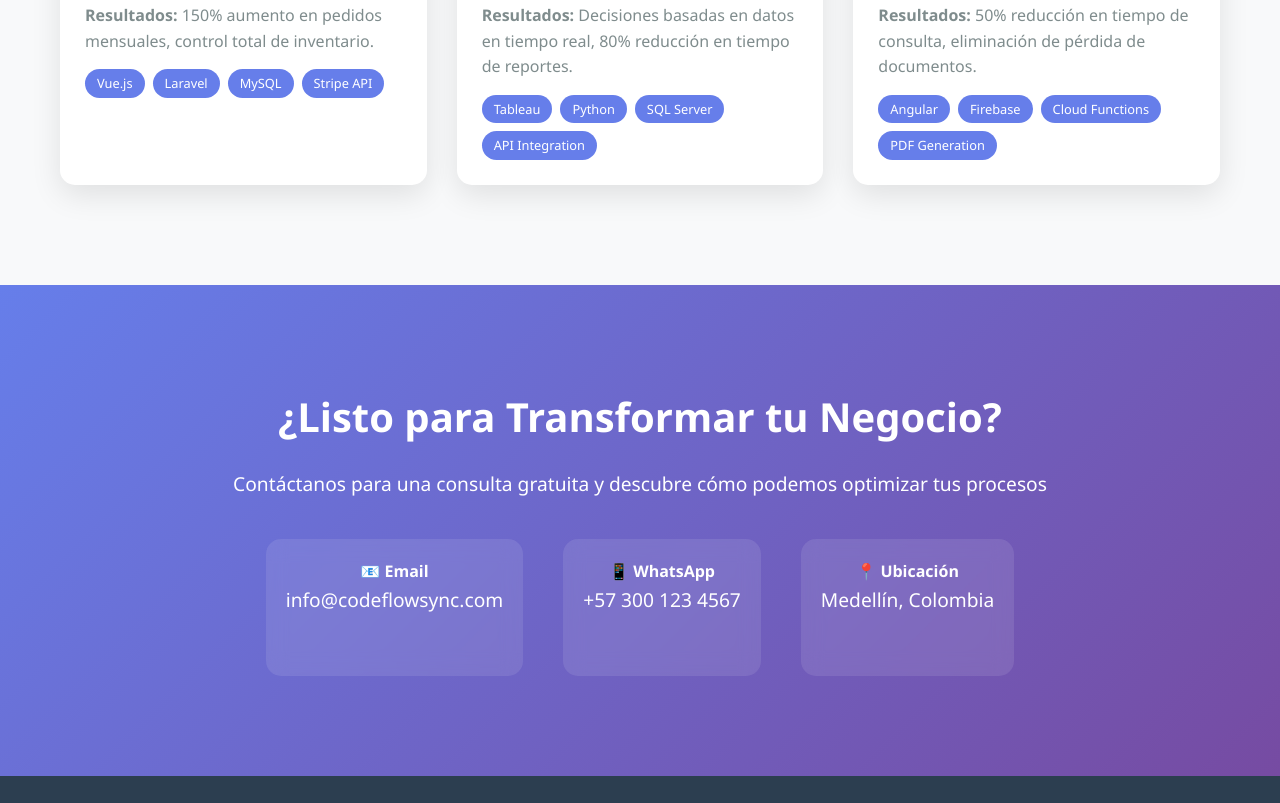
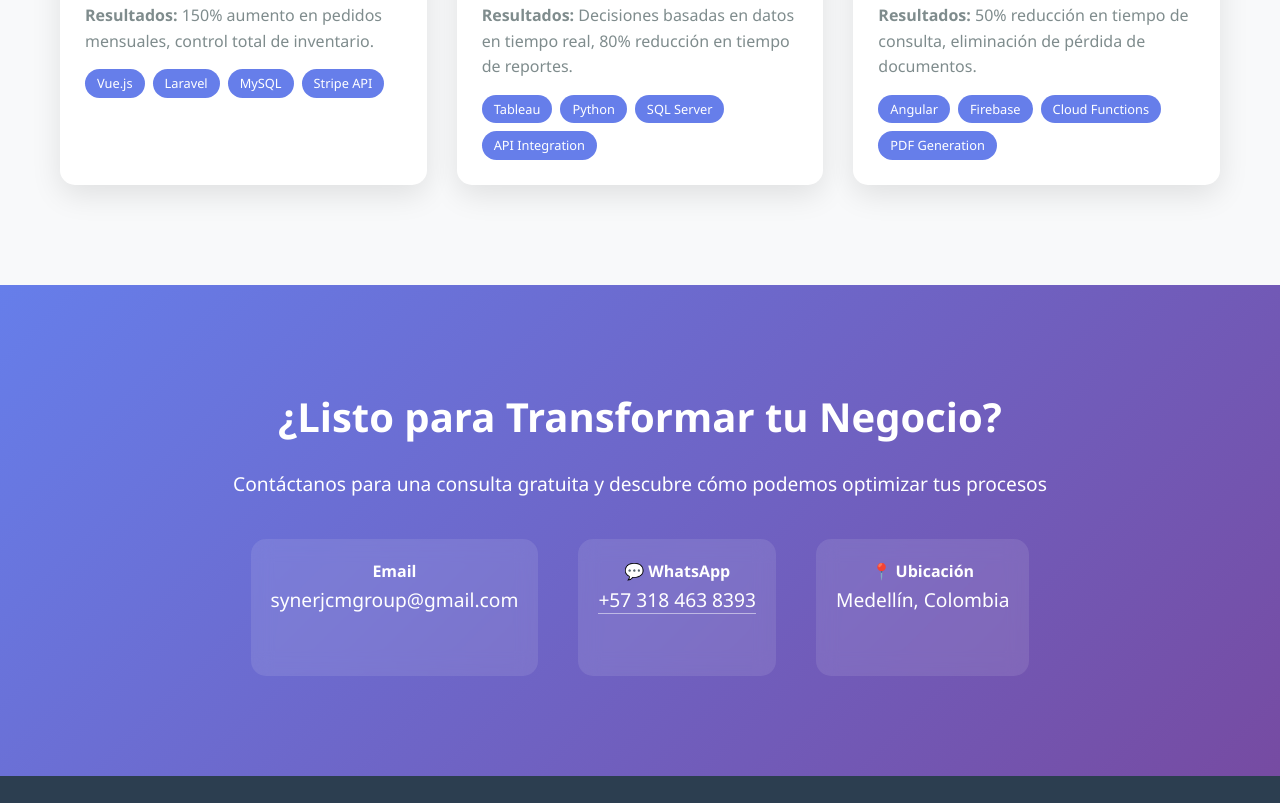
Before and after one commit to juansuarez16/CFS, a plain HTML site: page index.html in a window 1280 px wide. Shown: the part 2947-3750 px from the top of the page. Drawn offline with Linux system fonts and the light colour scheme.

Commit message:
Ajustes pagina

```diff
--- a/index.html
+++ b/index.html
@@ -354,7 +354,7 @@
                     <ul class="service-features">
                         <li>Aplicaciones web y móviles</li>
                         <li>Sistemas de gestión empresarial</li>
-                        <li>APIs y integraciones</li>
+                        <li>APIs e integraciones</li>
                         <li>Dashboards y reportes</li>
                         <li>Mantenimiento y soporte técnico</li>
                     </ul>
@@ -483,12 +483,12 @@
 
                 <div class="contact-info">
                     <div class="contact-item">
-                        <h4>📧 Email</h4>
-                        <p>info@codeflowsync.com</p>
+                        <h4>Email</h4>
+                        <p>synerjcmgroup@gmail.com</p>
                     </div>
                     <div class="contact-item">
-                        <h4>📱 WhatsApp</h4>
-                        <p>+57 300 123 4567</p>
+                        <h4>💬 WhatsApp</h4>
+                        <p><a href="https://wa.me/573184638392?text=Hola,%20me%20interesa%20conocer%20más%20sobre%20los%20servicios%20de%20CodeFlowSync%20Systems" target="_blank" style="color: white; text-decoration: none; border-bottom: 1px solid rgba(255,255,255,0.5); transition: all 0.3s ease;">+57 318 463 8393</a></p>
                     </div>
                     <div class="contact-item">
                         <h4>📍 Ubicación</h4>
```
